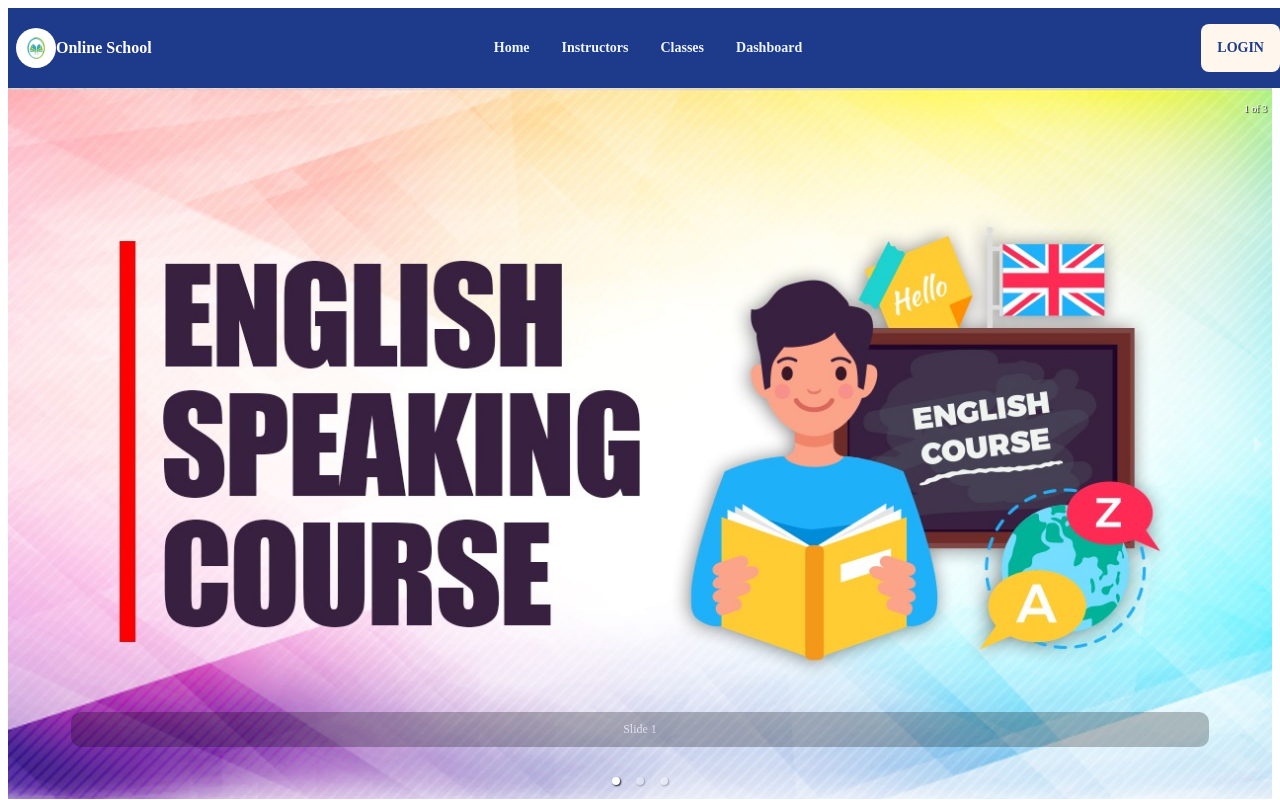
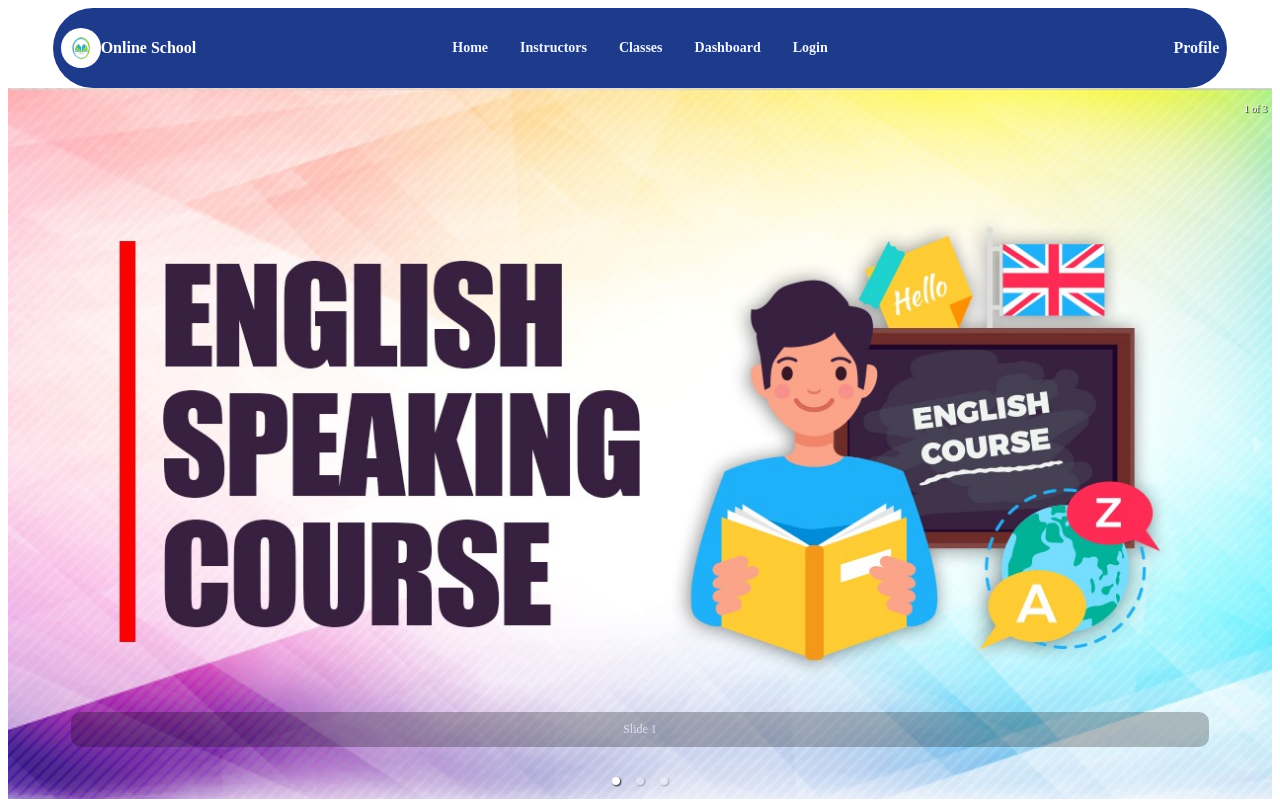
Before and after one commit to mahfuzctg/Online-School-Client, a React (Vite) app: page / in a window 1280 px wide. Shown: the top 800 px of the page. Built offline with nearby package versions, Linux system fonts and the light colour scheme.

Commit message:
added some others

```diff
--- a/src/Components/Layout/Main/Main.jsx
+++ b/src/Components/Layout/Main/Main.jsx
@@ -2,14 +2,15 @@ import React from "react";
 import { Outlet } from "react-router-dom";
 import Navbar from "../../Shared/Navbar/Navbar";
 import Footer from "../../Shared/Footer/Footer";
+import { CLASS } from "@egjs/flicking";
 
 const Main = () => {
   return (
-    <>
+    <div>
       <Navbar></Navbar>
       <Outlet></Outlet>
       <Footer></Footer>
-    </>
+    </div>
   );
 };
 
--- a/src/Components/Shared/Footer/Footer.jsx
+++ b/src/Components/Shared/Footer/Footer.jsx
@@ -3,7 +3,7 @@ import React from "react";
 const Footer = () => {
   return (
     <footer>
-      <div className="footer  max-w-screen-xl mx-auto py-10 bg-blue-900 text-blue-50">
+      <div className="footer py-10 bg-blue-900 text-blue-50">
         <div>
           <svg
             width="50"
--- a/src/Components/Shared/Navbar/Navbar.jsx
+++ b/src/Components/Shared/Navbar/Navbar.jsx
@@ -22,10 +22,13 @@ const Navbar = () => {
       <li>
         <Link className="text-blue-50 no-underline"> Dashboard </Link>
       </li>
+      <li>
+        <Link className=" text-blue-50 no-underline">Login</Link>
+      </li>
     </>
   );
   return (
-    <div className="navbar h-2 bg-blue-900 text-blue-50 font-bold">
+    <nav className="navbar rounded-full w-11/12 mx-auto h-1 bg-blue-900 text-blue-50 font-bold">
       <div className="navbar-start">
         <div className="dropdown">
           <label tabIndex={0} className="btn btn-ghost lg:hidden">
@@ -51,6 +54,7 @@ const Navbar = () => {
             {navItems}
           </ul>
         </div>
+
         <img className="w-10 h-10 rounded-full block" src={logo} alt="" />
         <Link to="/" className="text-white no-underline">
           Online School
@@ -59,15 +63,9 @@ const Navbar = () => {
       <div className="navbar-center hidden lg:flex">
         <ul className="menu menu-horizontal px-1">{navItems}</ul>
       </div>
-      <div className="navbar-end">
-        <Link
-          to="/login"
-          className="btn bg-orange-50 text-blue-900 hover:bg-orange-200"
-        >
-          Login
-        </Link>
-      </div>
-    </div>
+
+      <div className="navbar-end">Profile</div>
+    </nav>
   );
 };
 
--- /dev/null
+++ b/src/Providers/AuthProviders.jsx
@@ -0,0 +1,11 @@
+import React, { createContext } from "react";
+
+export const AuthContext = createContext(null);
+const authInfo = {};
+const AuthProviders = ({ children }) => {
+  return (
+    <AuthContext.Provider value={authInfo}>{children}</AuthContext.Provider>
+  );
+};
+
+export default AuthProviders;
--- a/src/main.jsx
+++ b/src/main.jsx
@@ -9,9 +9,9 @@ import { HelmetProvider } from "react-helmet-async";
 ReactDOM.createRoot(document.getElementById("root")).render(
   <React.StrictMode>
     <HelmetProvider>
-      <div className=" max-w-screen-xl mx-auto">
+      <>
         <RouterProvider router={router} />
-      </div>
+      </>
     </HelmetProvider>
   </React.StrictMode>
 );
```
